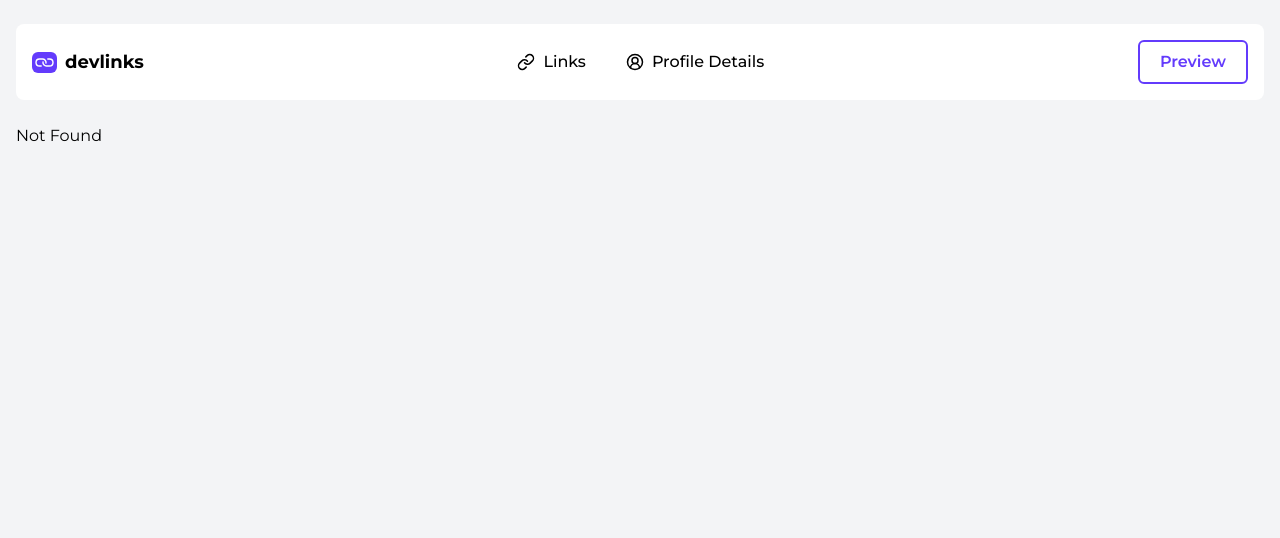
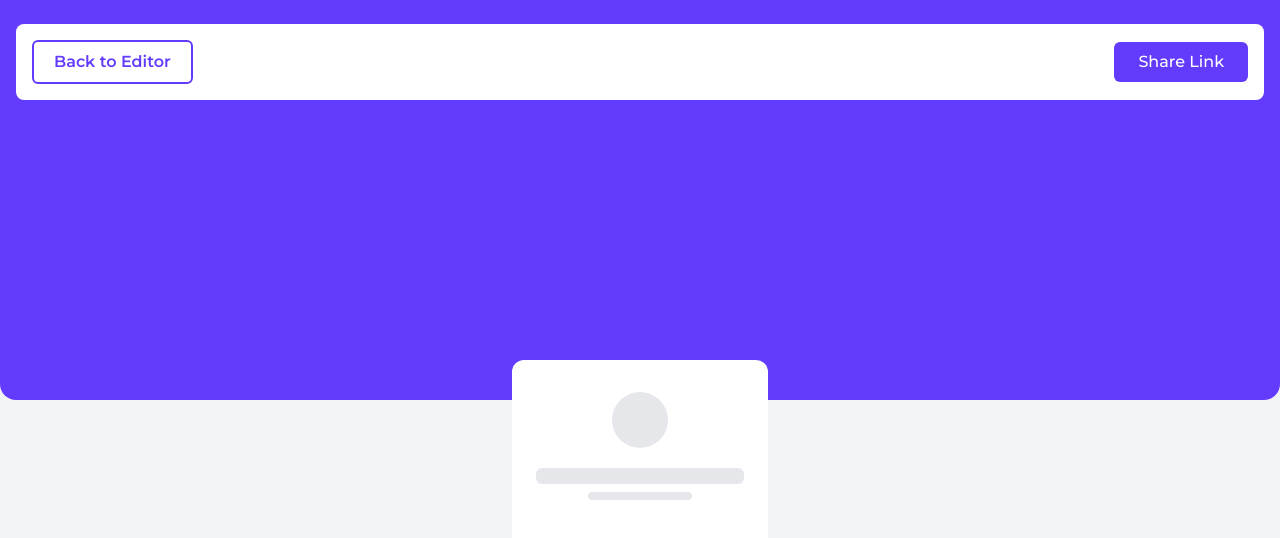
Before and after one commit to johurul-haque/link-sharing-app, a React (Vite) app: page /preview in a window 1280 px wide. Before the commit this address had no page. Shown: the top 538 px of the page. Built offline with nearby package versions, Linux system fonts and the light colour scheme.

Commit message:
feat: preview page and code refactoring

```diff
--- a/src/components/header.tsx
+++ b/src/components/header.tsx
@@ -32,7 +32,7 @@ export function Header() {
 
       <Link
         className="px-5 py-2 rounded-md border-2 border-primary text-primary font-semibold hover:bg-secondary"
-        to="/"
+        to="/preview"
       >
         Preview
       </Link>
--- /dev/null
+++ b/src/components/profile-card.tsx
@@ -0,0 +1,66 @@
+import { ReactNode } from '@tanstack/react-router';
+import { useLinksStore } from '../store/links';
+import { useProfileStore } from '../store/profile';
+import { SocialLinks } from './social-links';
+
+export function ProfileCard({ previewMode }: { previewMode?: boolean }) {
+  const profileStore = useProfileStore();
+  const linksStore = useLinksStore();
+
+  return (
+    <>
+      <figure className="[&>*:nth-child(1)]:rounded-full [&>*:nth-child(1)]:size-14 [&>*:nth-child(1)]:mx-auto text-center">
+        {profileStore.image ? (
+          <img
+            src={profileStore.image}
+            className="ring-4 ring-primary object-cover text-xs"
+            alt={`Image of ${profileStore.name}`}
+          />
+        ) : (
+          <div className="bg-gray-200" />
+        )}
+
+        <figcaption className="mt-5">
+          {profileStore.name ? (
+            <Title previewMode={previewMode}>{profileStore.name}</Title>
+          ) : (
+            <div className="rounded-md w-full h-4 bg-gray-200 mb-0.5" />
+          )}
+
+          {profileStore.email ? (
+            <a
+              href={`mailto:${profileStore.email}`}
+              className="text-stone-400 text-xs hover:underline"
+            >
+              {profileStore.email}
+            </a>
+          ) : (
+            <div className="rounded-md bg-gray-200 w-1/2 h-2 mx-auto mt-2" />
+          )}
+        </figcaption>
+      </figure>
+
+      <ul className="space-y-3 mt-10">
+        {linksStore.links?.map((link, i) => (
+          <li key={link.url + i}>
+            <SocialLinks url={link.url} linkFor={link.platform} />
+          </li>
+        ))}
+      </ul>
+    </>
+  );
+}
+
+function Title({
+  previewMode,
+  children,
+}: {
+  previewMode?: boolean;
+  children: ReactNode;
+}) {
+  return previewMode ? (
+    <h1 className="mb-0.5 text-xl font-bold">{children}</h1>
+  ) : (
+    <h2 className="font-semibold text-sm mb-0.5">{children}</h2>
+  );
+}
--- a/src/layouts/customize-links/form.tsx
+++ b/src/layouts/customize-links/form.tsx
@@ -26,6 +26,7 @@ export function Form() {
 
   const onSubmit = ({ links }: Inputs) => {
     store.saveLinks(links);
+    alert('Your changes have been successfully saved!');
   };
 
   return (
--- a/src/layouts/mobile-view.tsx
+++ b/src/layouts/mobile-view.tsx
@@ -1,67 +1,14 @@
-import { ReactNode } from '@tanstack/react-router';
-import { SocialLinks } from '../components/social-links';
+import { ProfileCard } from '../components/profile-card';
 import { cn } from '../lib/cn';
-import { useLinksStore } from '../store/links';
-import { useProfileStore } from '../store/profile';
 
 export function MobileView({ className }: { className?: string }) {
-  const profileStore = useProfileStore();
-  const linksStore = useLinksStore();
-
   return (
     <section className={cn('grid place-items-center px-12 py-20', className)}>
-      <PhoneBorder>
-        <figure className="[&>*:nth-child(1)]:rounded-full [&>*:nth-child(1)]:size-14 [&>*:nth-child(1)]:mx-auto text-center">
-          {profileStore.image ? (
-            <img
-              src={profileStore.image}
-              className="ring-4 ring-primary object-cover text-xs"
-              alt={`Image of ${profileStore.name}`}
-            />
-          ) : (
-            <div className="bg-gray-200" />
-          )}
-
-          <figcaption className="mt-5">
-            {profileStore.name ? (
-              <h2 className="font-semibold text-sm mb-0.5">
-                {profileStore.name}
-              </h2>
-            ) : (
-              <div className="rounded-md w-full h-4 bg-gray-200 mb-0.5" />
-            )}
-
-            {profileStore.email ? (
-              <a
-                href={`mailto:${profileStore.email}`}
-                className="text-stone-400 text-xs"
-              >
-                {profileStore.email}
-              </a>
-            ) : (
-              <div className="rounded-md bg-gray-200 w-1/2 h-2 mx-auto mt-2" />
-            )}
-          </figcaption>
-        </figure>
-
-        <ul className="space-y-3 mt-10">
-          {linksStore.links?.map((link, i) => (
-            <li key={link.url + i}>
-              <SocialLinks url={link.url} linkFor={link.platform} />
-            </li>
-          ))}
-        </ul>
-      </PhoneBorder>
+      <div className="max-w-[18rem] w-full border border-stone-300 aspect-[9/16.5] rounded-3xl p-1.5">
+        <div className="rounded-[18px] border border-stone-300 w-full h-full p-6 lg:px-7 lg:py-8 overflow-y-auto">
+          <ProfileCard />
+        </div>
+      </div>
     </section>
   );
 }
-
-function PhoneBorder({ children }: { children: ReactNode }) {
-  return (
-    <div className="max-w-[18rem] w-full border border-stone-300 aspect-[9/16.5] rounded-3xl p-1.5">
-      <div className="rounded-[18px] border border-stone-300 w-full h-full p-6 lg:px-7 lg:py-8 overflow-y-auto">
-        {children}
-      </div>
-    </div>
-  );
-}
--- a/src/layouts/profile-details/index.tsx
+++ b/src/layouts/profile-details/index.tsx
@@ -26,6 +26,7 @@ export function ProfileDetails({ className }: { className?: string }) {
   const onSubmit = (data: Inputs) => {
     const name = `${data.firstName.trim()} ${data.lastName.trim()}`;
     profileStore.saveData({ name, email: data.email, image: imgSrc });
+    alert('Your changes have been successfully saved!');
   };
 
   return (
--- a/src/routeTree.gen.ts
+++ b/src/routeTree.gen.ts
@@ -12,12 +12,18 @@
 
 import { Route as rootRoute } from './routes/__root'
 import { Route as ProfileImport } from './routes/profile'
+import { Route as PreviewImport } from './routes/preview'
 import { Route as IndexImport } from './routes/index'
 
 // Create/Update Routes
 
 const ProfileRoute = ProfileImport.update({
   path: '/profile',
+  getParentRoute: () => rootRoute,
+} as any)
+
+const PreviewRoute = PreviewImport.update({
+  path: '/preview',
   getParentRoute: () => rootRoute,
 } as any)
 
@@ -37,6 +43,13 @@ declare module '@tanstack/react-router' {
       preLoaderRoute: typeof IndexImport
       parentRoute: typeof rootRoute
     }
+    '/preview': {
+      id: '/preview'
+      path: '/preview'
+      fullPath: '/preview'
+      preLoaderRoute: typeof PreviewImport
+      parentRoute: typeof rootRoute
+    }
     '/profile': {
       id: '/profile'
       path: '/profile'
@@ -51,36 +64,41 @@ declare module '@tanstack/react-router' {
 
 export interface FileRoutesByFullPath {
   '/': typeof IndexRoute
+  '/preview': typeof PreviewRoute
   '/profile': typeof ProfileRoute
 }
 
 export interface FileRoutesByTo {
   '/': typeof IndexRoute
+  '/preview': typeof PreviewRoute
   '/profile': typeof ProfileRoute
 }
 
 export interface FileRoutesById {
   __root__: typeof rootRoute
   '/': typeof IndexRoute
+  '/preview': typeof PreviewRoute
   '/profile': typeof ProfileRoute
 }
 
 export interface FileRouteTypes {
   fileRoutesByFullPath: FileRoutesByFullPath
-  fullPaths: '/' | '/profile'
+  fullPaths: '/' | '/preview' | '/profile'
   fileRoutesByTo: FileRoutesByTo
-  to: '/' | '/profile'
-  id: '__root__' | '/' | '/profile'
+  to: '/' | '/preview' | '/profile'
+  id: '__root__' | '/' | '/preview' | '/profile'
   fileRoutesById: FileRoutesById
 }
 
 export interface RootRouteChildren {
   IndexRoute: typeof IndexRoute
+  PreviewRoute: typeof PreviewRoute
   ProfileRoute: typeof ProfileRoute
 }
 
 const rootRouteChildren: RootRouteChildren = {
   IndexRoute: IndexRoute,
+  PreviewRoute: PreviewRoute,
   ProfileRoute: ProfileRoute,
 }
 
@@ -97,11 +115,15 @@ export const routeTree = rootRoute
       "filePath": "__root.tsx",
       "children": [
         "/",
+        "/preview",
         "/profile"
       ]
     },
     "/": {
       "filePath": "index.tsx"
+    },
+    "/preview": {
+      "filePath": "preview.tsx"
     },
     "/profile": {
       "filePath": "profile.tsx"
--- a/src/routes/__root.tsx
+++ b/src/routes/__root.tsx
@@ -1,13 +1,19 @@
-import { createRootRoute, Outlet } from '@tanstack/react-router';
+import { createRootRoute, Outlet, useLocation } from '@tanstack/react-router';
 import { Header } from '../components/header';
 
 export const Route = createRootRoute({
-  component: () => (
+  component: Component,
+});
+
+function Component() {
+  const { pathname } = useLocation();
+
+  return (
     <>
-      <div className="container flex flex-col min-h-screen">
-        <Header />
+      <div className={'container flex flex-col min-h-screen'}>
+        {pathname !== '/preview' && <Header />}
         <Outlet />
       </div>
     </>
-  ),
-});
+  );
+}
--- /dev/null
+++ b/src/routes/preview.tsx
@@ -0,0 +1,29 @@
+import { createFileRoute, Link } from '@tanstack/react-router';
+import { ProfileCard } from '../components/profile-card';
+
+export const Route = createFileRoute('/preview')({
+  component: () => (
+    <>
+      <div className="absolute inset-x-0 top-0 h-[clamp(350px,40vh,600px)] xl:h-[clamp(380px,50vh,700px)] bg-primary rounded-b-2xl -z-10" />
+
+      <header className="flex justify-between items-center p-3 lg:p-4 mx-auto bg-white rounded-lg my-5 lg:my-6 w-full">
+        <Link
+          to="/"
+          className="px-5 py-2 rounded-md border-2 border-primary text-primary font-semibold hover:bg-secondary max-lg:text-sm box-border"
+        >
+          Back to Editor
+        </Link>
+
+        <button className="bg-primary text-white px-6 py-2 rounded-md font-medium hover:opacity-90 max-lg:text-sm">
+          Share Link
+        </button>
+      </header>
+
+      <main className="flex-1 grid place-items-center">
+        <article className="bg-white px-6 pt-8 pb-6 rounded-xl max-w-[16rem] mx-auto w-full">
+          <ProfileCard previewMode />
+        </article>
+      </main>
+    </>
+  ),
+});
```
